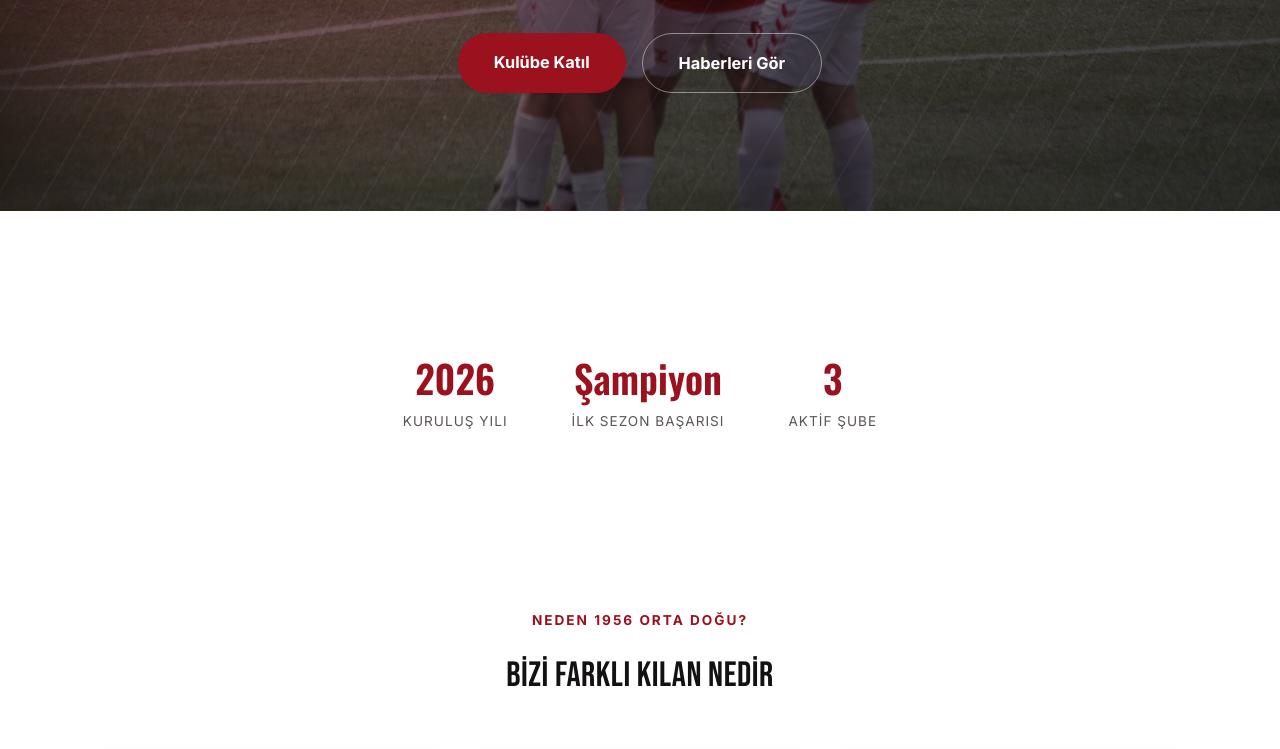
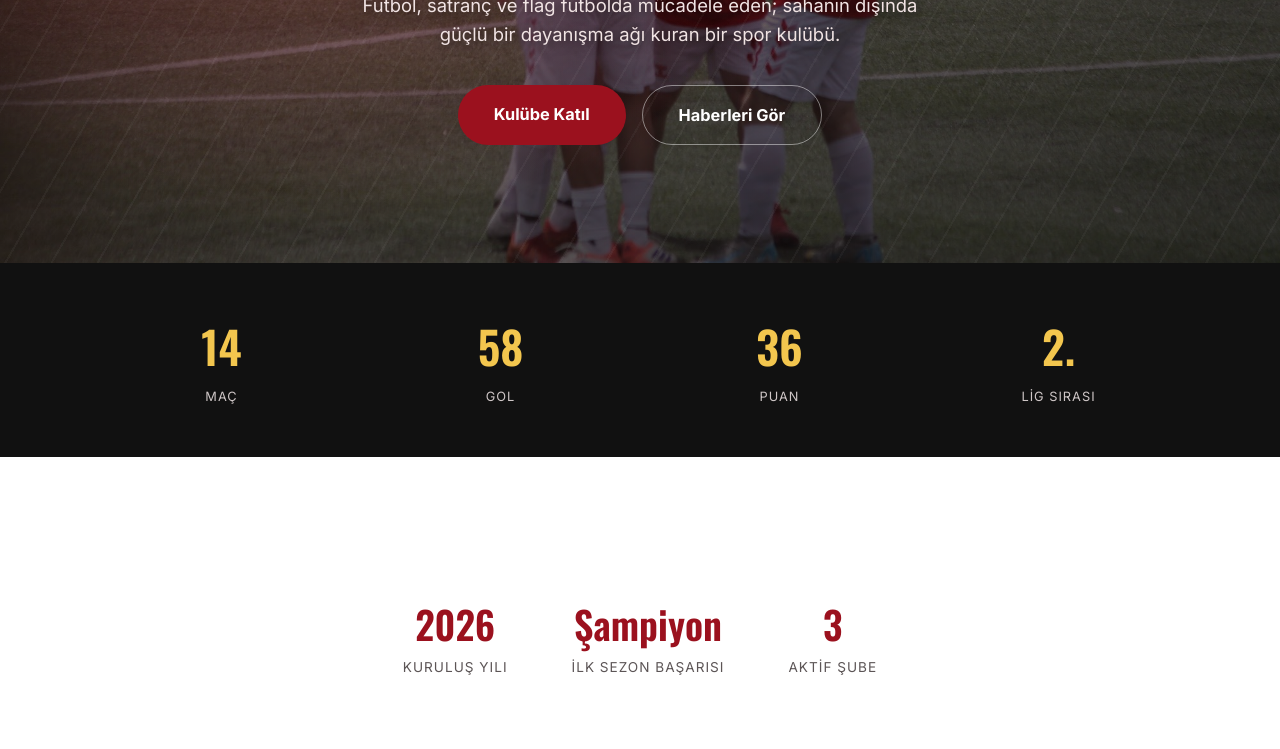
Before and after one commit to fatihekicioglu/1956-ortadogu-website, an Eleventy site: page src/index.njk in a window 1280 px wide. Shown: the part 644-1393 px from the top of the page. Built offline with nearby package versions, Linux system fonts and the light colour scheme; Eleventy itself is replaced by a stand-in of ours; files that its build step writes are made by us from their sources; a script that the page names is missing.

Commit message:
Haber kartlarında foto zoom, gerçek verilerle sayaç animasyonu, altın accent, lazy loading ve alt etiketleri ekle

```diff
--- a/src/_includes/base.njk
+++ b/src/_includes/base.njk
@@ -94,7 +94,7 @@
 <footer class="site-footer">
   <div class="container footer-grid">
     <div class="footer-col footer-brand">
-      <img src="/images/logo.png" alt="1956 Orta Doğu Spor Kulübü logosu" class="footer-logo">
+      <img src="/images/logo.png" alt="1956 Orta Doğu Spor Kulübü logosu" class="footer-logo" loading="lazy">
       <p>Futbol, satranç ve flag futbol branşlarında mücadele eden, ilk sezonunda şampiyonluk yaşayan bir spor kulübü.</p>
     </div>
     <div class="footer-col">
--- a/src/_includes/haber.njk
+++ b/src/_includes/haber.njk
@@ -6,7 +6,7 @@
     <p class="eyebrow"><a href="/haberler/">← Tüm Haberler</a></p>
     <h1>{{ title }}</h1>
     <p class="haber-meta">{{ date | trDate }}{% if kategori %} · {{ kategori }}{% endif %}</p>
-    {% if image %}<img src="{{ image }}" alt="" class="haber-detail-img">{% endif %}
+    {% if image %}<img src="{{ image }}" alt="{{ title }}" class="haber-detail-img" loading="lazy">{% endif %}
     <div class="haber-body">
       {{ content | safe }}
     </div>
--- a/src/css/style.css
+++ b/src/css/style.css
@@ -289,6 +289,19 @@
   color: #ff6b6f;
 }
 
+.champion-badge {
+  display: inline-block;
+  border: 1px solid var(--color-accent);
+  color: var(--color-accent);
+  background: rgba(243, 198, 78, 0.1);
+  font-size: 0.8rem;
+  font-weight: 700;
+  padding: 6px 16px;
+  border-radius: 999px;
+  margin-bottom: 18px;
+  letter-spacing: 0.3px;
+}
+
 .hero h1 {
   font-size: clamp(2.4rem, 5.5vw, 4.1rem);
   margin: 0 0 20px;
@@ -376,6 +389,42 @@
   font-size: 1.02rem;
 }
 
+/* Stat band */
+.stat-band {
+  background: var(--color-dark);
+  padding: 48px 0;
+}
+
+.stat-band-grid {
+  display: grid;
+  grid-template-columns: repeat(4, 1fr);
+  gap: 24px;
+  text-align: center;
+}
+
+.stat-band-item .counter,
+.stat-band-item .stat-band-static {
+  display: block;
+  font-family: var(--font-number);
+  font-size: clamp(1.8rem, 4vw, 2.8rem);
+  font-weight: 600;
+  color: var(--color-accent);
+}
+
+.stat-band-label {
+  color: #cfc7c7;
+  font-size: 0.8rem;
+  text-transform: uppercase;
+  letter-spacing: 1px;
+}
+
+@media (max-width: 600px) {
+  .stat-band-grid {
+    grid-template-columns: repeat(2, 1fr);
+    row-gap: 32px;
+  }
+}
+
 /* Sections */
 .section {
   padding: 88px 0;
@@ -389,6 +438,20 @@
   font-size: clamp(1.6rem, 3vw, 2.2rem);
   margin: 0 0 16px;
   text-align: center;
+  position: relative;
+  padding-bottom: 18px;
+}
+
+.section-title::after {
+  content: "";
+  position: absolute;
+  bottom: 0;
+  left: 50%;
+  transform: translateX(-50%);
+  width: 46px;
+  height: 3px;
+  background: var(--color-accent);
+  border-radius: 2px;
 }
 
 .section-title-left {
@@ -590,11 +653,16 @@
   padding: 26px;
   box-shadow: 0 2px 10px rgba(20, 16, 16, 0.06);
   transition: transform 0.15s ease, box-shadow 0.15s ease;
+  overflow: hidden;
 }
 
 .news-card:hover {
   transform: translateY(-3px);
   box-shadow: 0 10px 24px rgba(20, 16, 16, 0.1);
+}
+
+.news-card:hover .news-card-img {
+  transform: scale(1.05);
 }
 
 .news-tag {
@@ -985,6 +1053,7 @@
   border-radius: var(--radius) var(--radius) 0 0;
   margin: -26px -26px 18px;
   background: var(--color-bg-alt);
+  transition: transform 0.4s ease;
 }
 
 .news-card:not(:has(.news-card-img)) {
--- a/src/haberler.njk
+++ b/src/haberler.njk
@@ -22,7 +22,7 @@
     <div class="card-grid" id="newsGrid">
       {% for haber in collections.haberler %}
       <a class="news-card" href="{{ haber.url }}" data-kategori="{{ haber.data.kategori or "Kulüp" }}">
-        {% if haber.data.image %}<img src="{{ haber.data.image }}" alt="" class="news-card-img">{% endif %}
+        {% if haber.data.image %}<img src="{{ haber.data.image }}" alt="{{ haber.data.title }}" class="news-card-img" loading="lazy">{% endif %}
         <span class="news-tag">{{ haber.data.kategori or "Kulüp" }}</span>
         <h3>{{ haber.data.title }}</h3>
         <p class="news-excerpt">{{ haber.data.excerpt }}</p>
--- a/src/hakkimizda.njk
+++ b/src/hakkimizda.njk
@@ -24,7 +24,7 @@
       </div>
       <div class="framed-wrap">
         <div class="framed-card">
-          <img src="/images/logo.png" alt="1956 Orta Doğu Spor Kulübü logosu">
+          <img src="/images/logo.png" alt="1956 Orta Doğu Spor Kulübü logosu" loading="lazy">
         </div>
       </div>
     </div>
--- a/src/index.njk
+++ b/src/index.njk
@@ -7,12 +7,36 @@
   <div class="hero-stripes" aria-hidden="true"></div>
   <div class="container hero-inner">
     <img src="/images/logo.png" alt="1956 Orta Doğu Spor Kulübü logosu" class="hero-logo">
-    <p class="eyebrow">İlk Sezonda Şampiyon</p>
+    <span class="champion-badge">🏆 İlk Sezonda Şampiyon</span>
+    <p class="eyebrow">Ankara 2. Amatör Ligi</p>
     <h1><span class="accent">1956</span> ORTA DOĞU<br>SPOR KULÜBÜ</h1>
     <p class="hero-sub">Futbol, satranç ve flag futbolda mücadele eden; sahanın dışında güçlü bir dayanışma ağı kuran bir spor kulübü.</p>
     <div class="hero-actions">
       <a class="btn btn-primary btn-large" href="https://docs.google.com/forms/d/e/1FAIpQLScwIlz-WRorQes2rpuac4Enek8_z54BN7Ht3b8NfmVzTAdawQ/viewform" target="_blank" rel="noopener">Kulübe Katıl</a>
       <a class="btn btn-ghost btn-large" href="/haberler/">Haberleri Gör</a>
+    </div>
+  </div>
+</section>
+
+<section class="stat-band reveal">
+  <div class="container">
+    <div class="stat-band-grid">
+      <div class="stat-band-item">
+        <span class="counter" data-target="14">0</span>
+        <span class="stat-band-label">Maç</span>
+      </div>
+      <div class="stat-band-item">
+        <span class="counter" data-target="58">0</span>
+        <span class="stat-band-label">Gol</span>
+      </div>
+      <div class="stat-band-item">
+        <span class="counter" data-target="36">0</span>
+        <span class="stat-band-label">Puan</span>
+      </div>
+      <div class="stat-band-item">
+        <span class="stat-band-static">2.</span>
+        <span class="stat-band-label">Lig Sırası</span>
+      </div>
     </div>
   </div>
 </section>
@@ -69,7 +93,7 @@
       <div class="carousel-track" id="newsTrack">
         {% for haber in collections.haberler | limit(8) %}
         <a class="news-card" href="{{ haber.url }}">
-          {% if haber.data.image %}<img src="{{ haber.data.image }}" alt="" class="news-card-img">{% endif %}
+          {% if haber.data.image %}<img src="{{ haber.data.image }}" alt="{{ haber.data.title }}" class="news-card-img" loading="lazy">{% endif %}
           <span class="news-tag">{{ haber.data.kategori or "Kulüp" }}</span>
           <h3>{{ haber.data.title }}</h3>
           <span class="news-link">{{ haber.date | trDate }} →</span>
--- a/src/js/main.js
+++ b/src/js/main.js
@@ -50,6 +50,33 @@
   document.querySelectorAll('.reveal').forEach((el) => el.classList.add('is-visible'));
 }
 
+const counters = document.querySelectorAll('.counter');
+if (counters.length && 'IntersectionObserver' in window) {
+  const animateCounter = (el) => {
+    const target = parseInt(el.dataset.target, 10);
+    const duration = 1200;
+    const start = performance.now();
+    const step = (now) => {
+      const progress = Math.min((now - start) / duration, 1);
+      el.textContent = Math.round(target * (1 - Math.pow(1 - progress, 3)));
+      if (progress < 1) requestAnimationFrame(step);
+    };
+    requestAnimationFrame(step);
+  };
+  const counterObserver = new IntersectionObserver(
+    (entries) => {
+      entries.forEach((entry) => {
+        if (entry.isIntersecting) {
+          animateCounter(entry.target);
+          counterObserver.unobserve(entry.target);
+        }
+      });
+    },
+    { threshold: 0.5 }
+  );
+  counters.forEach((el) => counterObserver.observe(el));
+}
+
 const filterTabs = document.getElementById('filterTabs');
 if (filterTabs) {
   const newsCards = document.querySelectorAll('#newsGrid .news-card');
```
